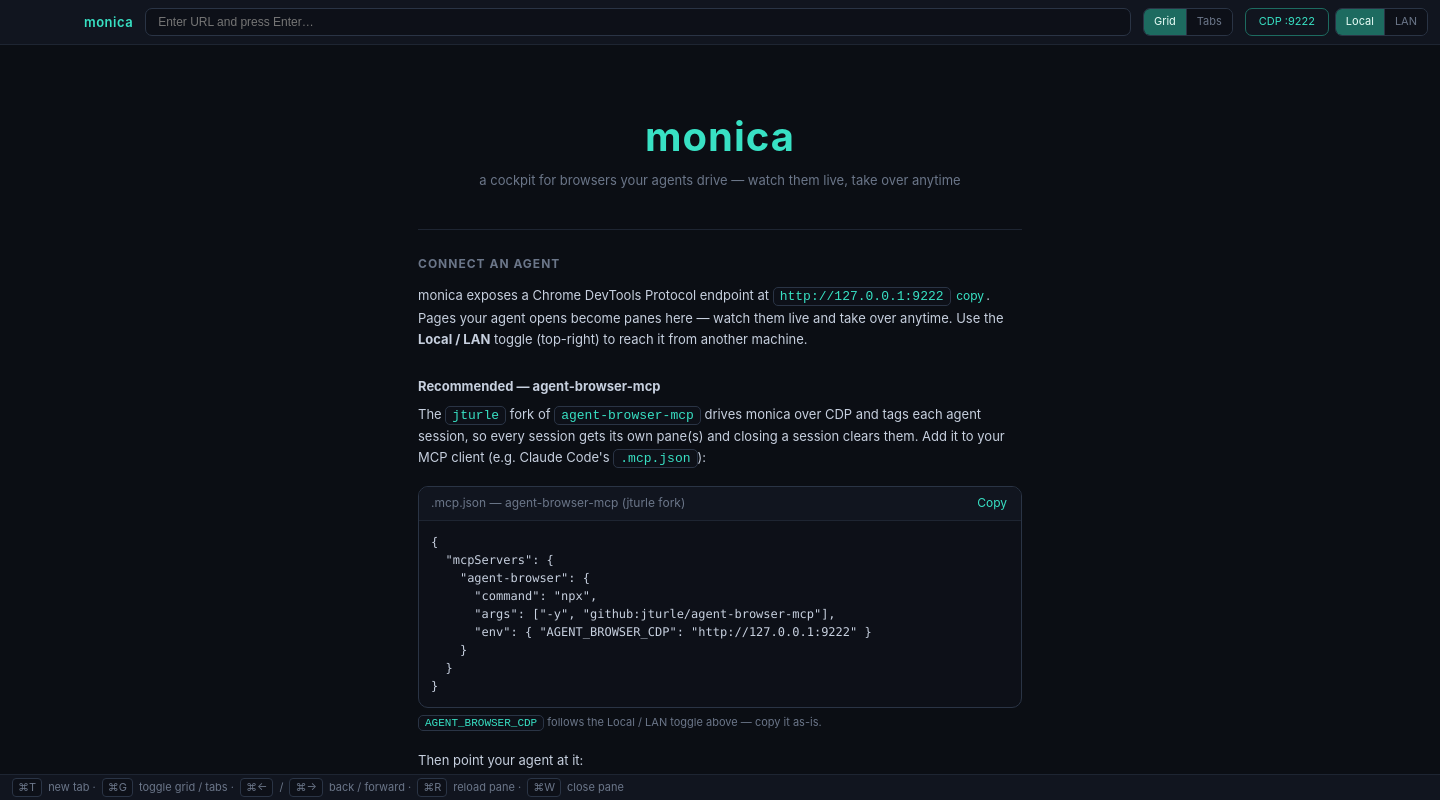
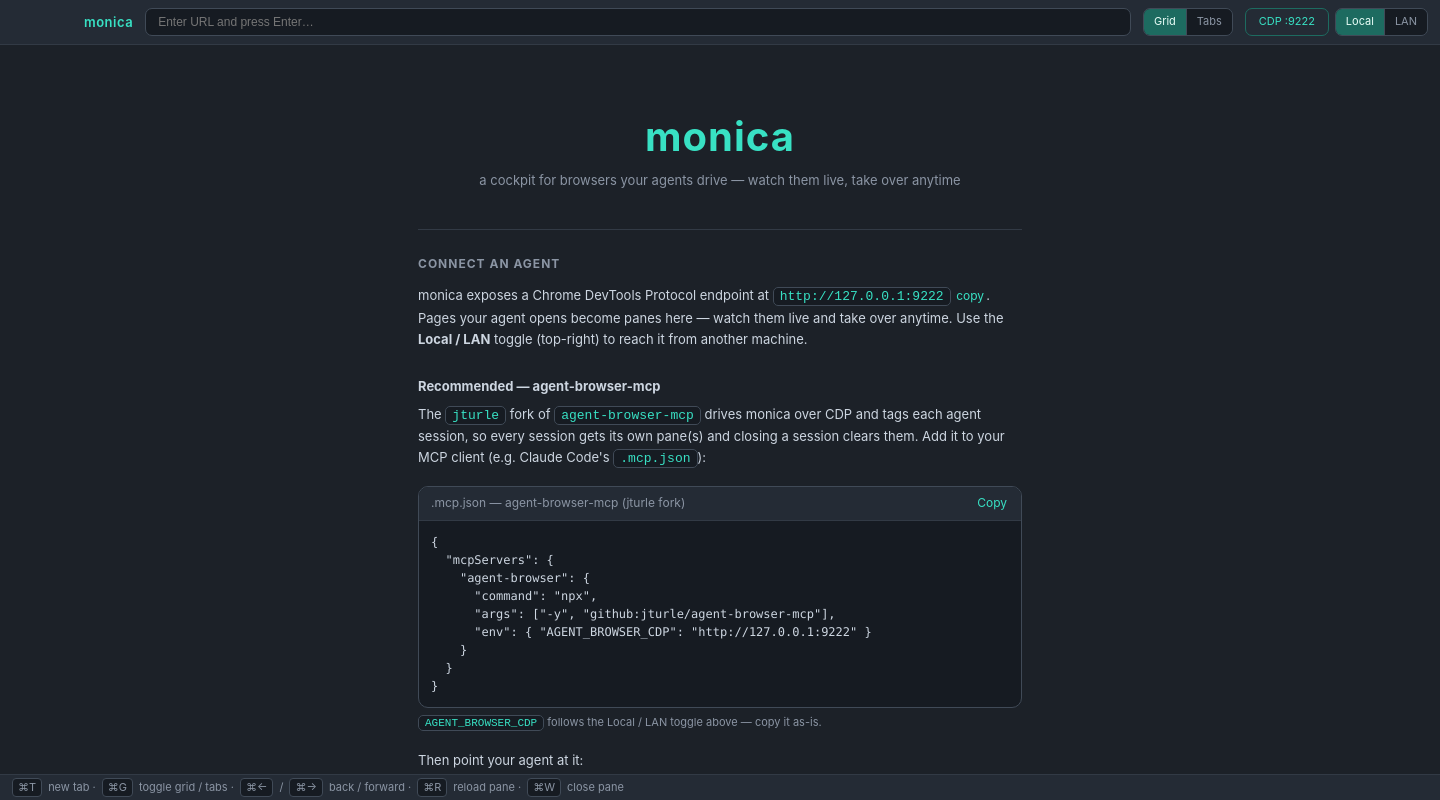
Before and after one commit to jturle/monica, an Electron app: page renderer/index.html in a window 1440 px wide. Drawn offline with Linux system fonts and the light colour scheme; no server answers.

Commit message:
Lighten the UI to a softer charcoal; calm new-tab placeholder
Near-black chrome next to white pages read as jarring. Lift the palette to a
charcoal (--bg #1c2128 etc.), add a --well token for recessed inputs (replacing
hardcoded #0d1018 / #000 / #05070b), and render blank panes as a theme-matched
'new tab' placeholder instead of stark white. The pane stays logically blank so
the omnibox and labels are unaffected.

```diff
--- a/renderer/app.js
+++ b/renderer/app.js
@@ -28,6 +28,19 @@ const GUTTER = 6; // gap between grid cells
 const OUTER = 8; // grid margin to the stage edge
 const BLANK = "about:blank";
 const isBlank = (u) => !u || u === BLANK;
+// A calm, theme-matched placeholder shown for blank panes so opening a tab doesn't
+// flash stark white. The pane's *logical* url stays BLANK (see setUrl), so the
+// omnibox and labels still treat it as empty; this is only what the webview renders.
+const NEWTAB =
+  "data:text/html;charset=utf-8," +
+  encodeURIComponent(
+    '<!doctype html><meta charset="utf-8"><style>' +
+      "html,body{height:100%;margin:0}" +
+      "body{display:flex;align-items:center;justify-content:center;background:#1c2128;" +
+      "color:#566072;font:13px/1 -apple-system,BlinkMacSystemFont,'Segoe UI',sans-serif;letter-spacing:.4px}" +
+      "</style><body>new tab</body>"
+  );
+const isNewTabUrl = (u) => !!u && u.startsWith("data:text/html");
 const dlog = (scope, msg) => window.api?.log?.(scope, msg); // -> monica-debug.log
 
 let paneSeq = 0; // pane ids (also the "leafId" the proxy uses)
@@ -86,7 +99,7 @@ function createPaneEl(p) {
   const wv = document.createElement("webview");
   wv.setAttribute("partition", "persist:pane-" + p.id); // stable isolation, independent of name
   wv.setAttribute("allowpopups", "");
-  wv.setAttribute("src", p.url);
+  wv.setAttribute("src", isBlank(p.url) ? NEWTAB : p.url);
 
   el.appendChild(chrome);
   el.appendChild(wv);
@@ -101,6 +114,7 @@ function createPaneEl(p) {
     chrome.querySelector(".ptitle").textContent = e.title || (isBlank(p.url) ? "new tab" : p.url);
   });
   const setUrl = (u) => {
+    if (isNewTabUrl(u)) return; // the placeholder loaded; keep the pane logically blank
     p.url = u;
     if (p.autoName) {
       const label = hostLabel(u);
--- a/renderer/styles.css
+++ b/renderer/styles.css
@@ -1,10 +1,11 @@
 :root {
-  --bg: #0b0e14;
-  --panel: #11151f;
-  --line: #1e2532;
-  --line-2: #2a3445;
-  --text: #c7d0df;
-  --muted: #6b7689;
+  --bg: #1c2128;
+  --panel: #242b35;
+  --line: #323a45;
+  --line-2: #404a57;
+  --text: #cdd6e1;
+  --muted: #8b95a4;
+  --well: #161b22; /* recessed control / input surface */
   --accent: #38e1c4;
   --accent-dim: #1d6b60;
   --gutter: 6px;
@@ -68,7 +69,7 @@ body { display: flex; flex-direction: column; }
   gap: 6px;
   padding: 4px 6px 4px 12px;
   border-radius: 7px;
-  background: #0d1018;
+  background: var(--well);
   border: 1px solid var(--line-2);
   color: var(--muted);
   font-size: 12px;
@@ -92,7 +93,7 @@ body { display: flex; flex-direction: column; }
 .tabs .tab .tclose:hover { color: #ff6b6b; }
 .tabs .tab .tedit {
   width: 120px;
-  background: #05070b;
+  background: var(--well);
   border: 1px solid var(--accent-dim);
   border-radius: 4px;
   color: var(--text);
@@ -107,7 +108,7 @@ body { display: flex; flex-direction: column; }
   height: 28px;
   padding: 0 12px;
   border-radius: 7px;
-  background: #0d1018;
+  background: var(--well);
   border: 1px solid var(--line-2);
   color: var(--text);
   font-size: 12px;
@@ -149,7 +150,7 @@ body { display: flex; flex-direction: column; }
   display: flex;
   align-items: center;
   border: none;
-  background: #0d1018;
+  background: var(--well);
   color: var(--muted);
   font: inherit;
   font-size: 11px;
@@ -172,7 +173,7 @@ body { display: flex; flex-direction: column; }
   display: flex;
   align-items: center;
   border: none;
-  background: #0d1018;
+  background: var(--well);
   color: var(--muted);
   font: inherit;
   font-size: 11px;
@@ -203,10 +204,10 @@ body { display: flex; flex-direction: column; }
 #backdrop .howto h3 { font-size: 13px; color: var(--text); margin: 28px 0 8px; }
 #backdrop .howto p { line-height: 1.6; margin: 0 0 16px; }
 #backdrop .howto p.cap { margin: -8px 0 18px; font-size: 11px; color: var(--muted); }
-#backdrop .howto code { background: #0d1018; border: 1px solid var(--line-2); border-radius: 5px; padding: 1px 6px; color: var(--accent); }
+#backdrop .howto code { background: var(--well); border: 1px solid var(--line-2); border-radius: 5px; padding: 1px 6px; color: var(--accent); }
 #backdrop .lnk { background: none; border: none; color: var(--accent); cursor: pointer; font: inherit; font-size: 12px; padding: 0 2px; }
 #backdrop .lnk:hover { text-decoration: underline; }
-#backdrop .prompt-card { border: 1px solid var(--line-2); border-radius: 10px; overflow: hidden; margin-bottom: 14px; background: #0d1018; }
+#backdrop .prompt-card { border: 1px solid var(--line-2); border-radius: 10px; overflow: hidden; margin-bottom: 14px; background: var(--well); }
 #backdrop .prompt-head { display: flex; align-items: center; justify-content: space-between; padding: 8px 12px; background: var(--panel); border-bottom: 1px solid var(--line); font-size: 12px; color: var(--muted); }
 #backdrop pre.prompt { margin: 0; padding: 12px; font: 12px/1.5 ui-monospace, SFMono-Regular, Menlo, monospace; color: var(--text); white-space: pre-wrap; word-break: break-word; }
 
@@ -214,7 +215,7 @@ body { display: flex; flex-direction: column; }
   position: absolute;
   display: flex;
   flex-direction: column;
-  background: #000;
+  background: var(--bg);
   border-radius: 8px;
   overflow: hidden;
   box-shadow: 0 0 0 1px var(--line-2) inset;
@@ -266,7 +267,7 @@ body { display: flex; flex-direction: column; }
   font-size: 11px;
 }
 #hint kbd {
-  background: #0d1018;
+  background: var(--well);
   border: 1px solid var(--line-2);
   border-radius: 4px;
   padding: 1px 5px;
```
